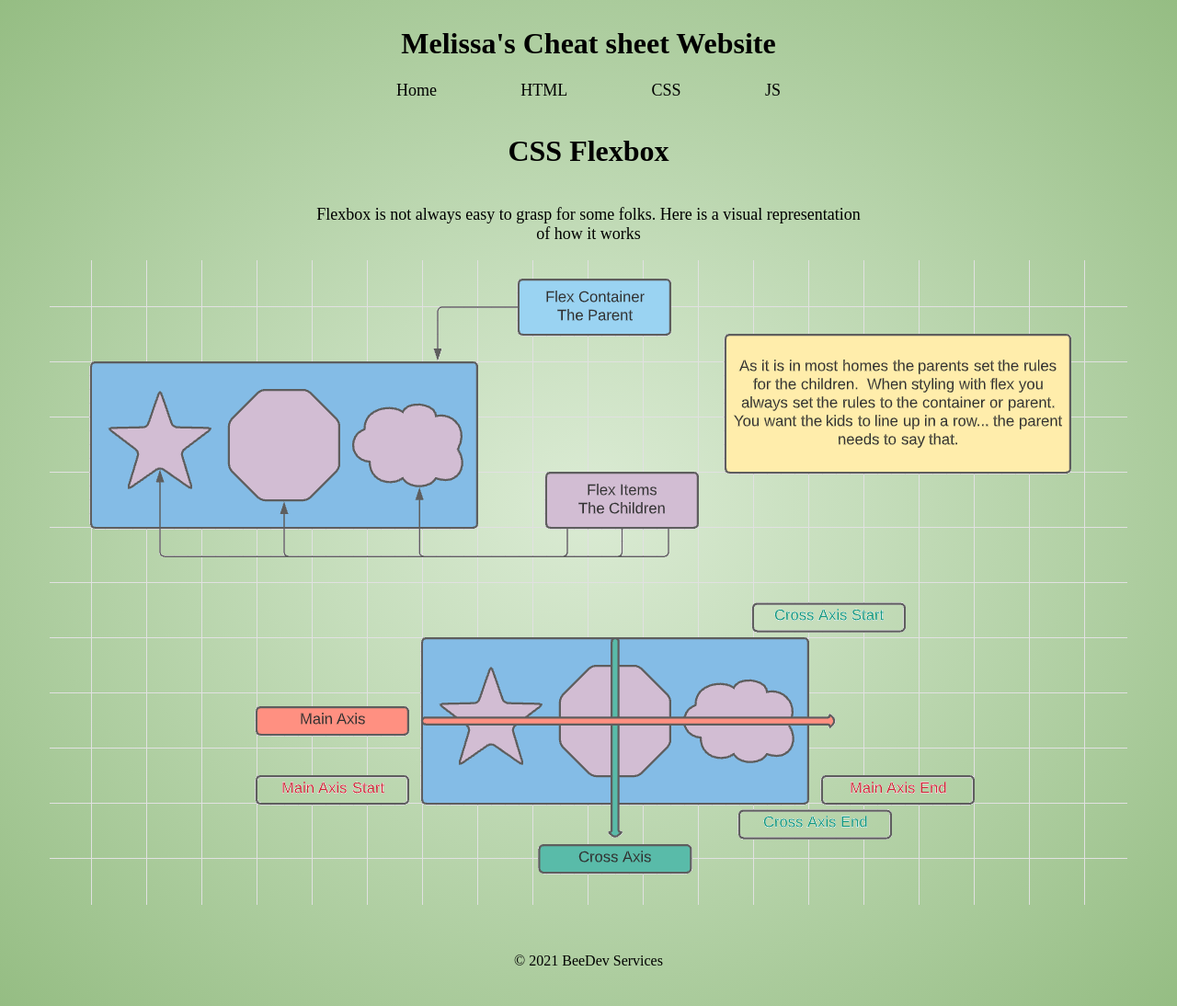
After one commit to dojo24/cheatsheets, a Django app: page /flexbox/ in a window 1280 px wide. The commit adds this page. Shown: the whole page at 92% size. Run offline with Django 3.2, Linux system fonts and the light colour scheme.

Commit message:
added more

```diff
--- a/app/templates/base.html
+++ b/app/templates/base.html
@@ -12,7 +12,7 @@
         <header>
             <h1>Melissa's Cheat sheet Website</h1>
             <nav>
-                <a href="/index/">Home</a>
+                <a href="/">Home</a>
                 <span>
                     <span id='showHTML'>HTML</span>
                     <div id='htmlHide'>
@@ -23,7 +23,7 @@
                     <span id='showCSS'>CSS</span>
                     <div id='cssHide'>
                         <!-- <a href="css.html">CSS Basics</a> -->
-                        <!-- <a href="flexbox.html">Flexbox</a> -->
+                        <a href="/flexbox/">Flexbox</a>
                         <a href="/cssShapes/">CSS Shapes</a>
                     </div>
                 </span>
@@ -31,8 +31,8 @@
                     <span id='showJS'>JS</span>
                     <div id='jsHide'>
                         <!-- <a href="js.html">JS Basics</a> -->
-                        <a href="loops.html">JS Loops</a>
-                        <!-- <a href="conditionals.html">JS Conditionals</a> -->
+                        <a href="/jsLoops/">JS Loops</a>
+                        <a href="/jsConditionals">JS Conditionals</a>
                     </div>
                 </span>
             </nav>
--- /dev/null
+++ b/app/templates/flexbox.html
@@ -0,0 +1,14 @@
+<!DOCTYPE html>
+<html lang="en">
+<body>
+    {% extends "base.html" %}
+    {% block content %}
+    {% load static %}
+    <main>
+        <h1>CSS Flexbox</h1>
+        <p>Flexbox is not always easy to grasp for some folks.  Here is a visual representation of how it works</p>
+        <a href='#' download><img src="{% static 'images/flex01.PNG' %}" alt="If Statement" class='img'></a>
+    </main>
+    {%endblock%}
+</body>
+</html>
--- a/app/templates/index.html
+++ b/app/templates/index.html
@@ -8,10 +8,11 @@
         <h2>Welcome!</h2>
         <h3>Visual Programming Cheat Sheets for the everyday programmer</h3>
         <p>What I have created is simply a bunch of visual cheat sheets or explanations for the topics that are listed above.  At one time or another every Developer has come across or had problems understanding some concepts.  Sometimes reading all the material that is out there isn't enough you need something more visual that you can look at to really get or grasp what is going on or being used</p>
+        <h3>Every Image in this resource is downloadable simply by clicking on the image itself</h3>
         <p>Here are a few quick examples.</p>
         <div class='main'>
-            <img src="{% static 'images/codes01.jpg' %}" alt="HTML code" class='img'>
-            <img src="{% static 'images/codes02.png' %}" alt="More HTML code" class='img'>
+            <a href='#' download><img src="{% static 'images/codes01.jpg' %}" alt="HTML code" class='img'></a>
+            <a href='#' download><img src="{% static 'images/codes02.png' %}" alt="More HTML code" class='img'></a>
         </div>
     </main>
     {% endblock %}
--- a/app/templates/loops.html
+++ b/app/templates/loops.html
@@ -3,10 +3,12 @@
 <body>
     {% extends "base.html" %}
     {% block content %}
+    {% load static %}
     <main>
         <h1>JavaScript Loops</h1>
         <p>When creating functions in JS we often need to go through data.  Sometimes we only need parts of that data set or maybe we need it all or need to do something with it. To do this we use Loops.</p>
         <p>Understanding loops however isn't always as easy as some folks think.  Having been a technician while in the Navy I had to look at technical drawings all the time.   When a system wasn't getting the right signals I would need to trace back where the signal got lost.  Flow charts saved our lives.</p>
+        <a href='#' download><img src="{% static 'images/forLoop.PNG' %}" alt="For Loops" class='img'></a>
     </main>
     {%endblock%}
 </body>
--- a/app/urls.py
+++ b/app/urls.py
@@ -2,6 +2,9 @@ from django.urls import path
 from . import views
 
 urlpatterns = [
-    path('index/', views.index),
+    path('', views.index),
     path('cssShapes/', views.cssShapes),
+    path('jsLoops/', views.jsLoops),
+    path('jsConditionals/', views.jsConditionals),
+    path('flexbox/', views.flexbox),
 ]
--- a/app/views.py
+++ b/app/views.py
@@ -5,3 +5,12 @@ def index(request):
 
 def cssShapes(request):
     return render(request, 'cssShapes.html')
+
+def jsLoops(request):
+    return render(request, 'loops.html')
+
+def jsConditionals(request):
+    return render(request, 'conditionals.html')
+
+def flexbox(request):
+    return render(request, 'flexbox.html')
```
Also changed, not shown: app/templates/conditionals.html (added, +14 -0 lines), app/static/images/flex01.PNG (added), app/static/images/forLoop.PNG (added), app/static/images/ifStatement.PNG (added).
